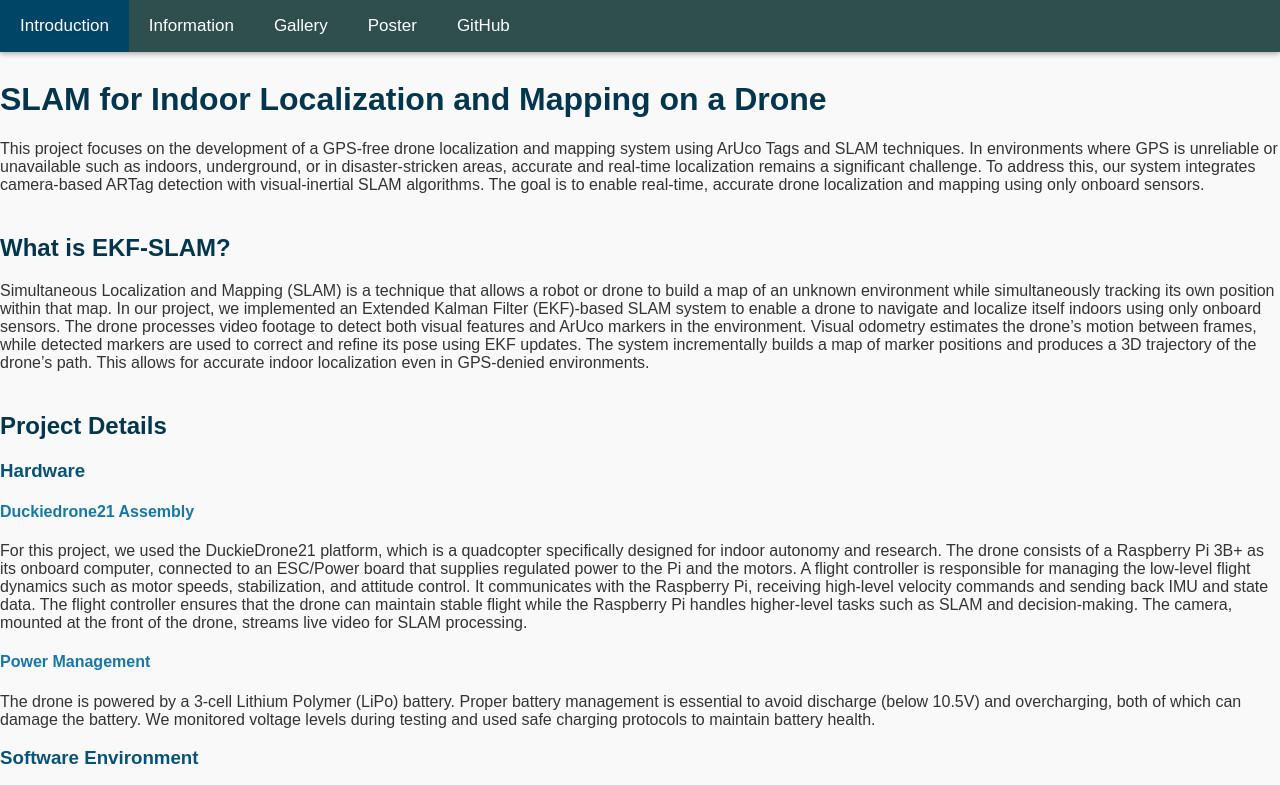
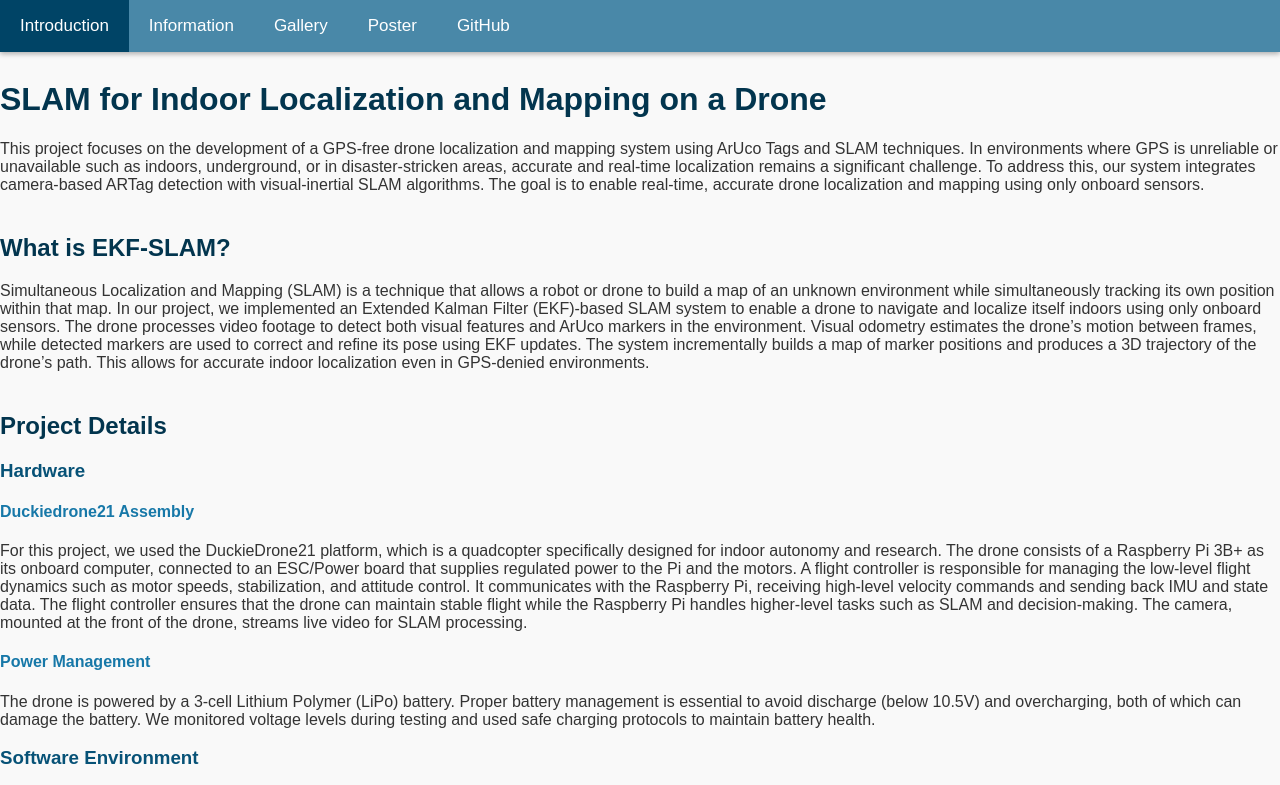
Before and after one commit to dncaa/ArUco-SLAM-Webpage, a plain HTML site: page index.html in a window 1280 px wide. Shown: the top 785 px of the page. Drawn offline with Linux system fonts and the light colour scheme.

Commit message:
Update style.css

```diff
--- a/style.css
+++ b/style.css
@@ -15,7 +15,7 @@ body {
   position: fixed;
   top: 0;
   width: 100%;
-  background-color: darkslategray;
+  background-color: #4988a8;
   overflow: hidden;
   z-index: 1000;
   box-shadow: 0 2px 5px rgba(0,0,0,0.3);
```
